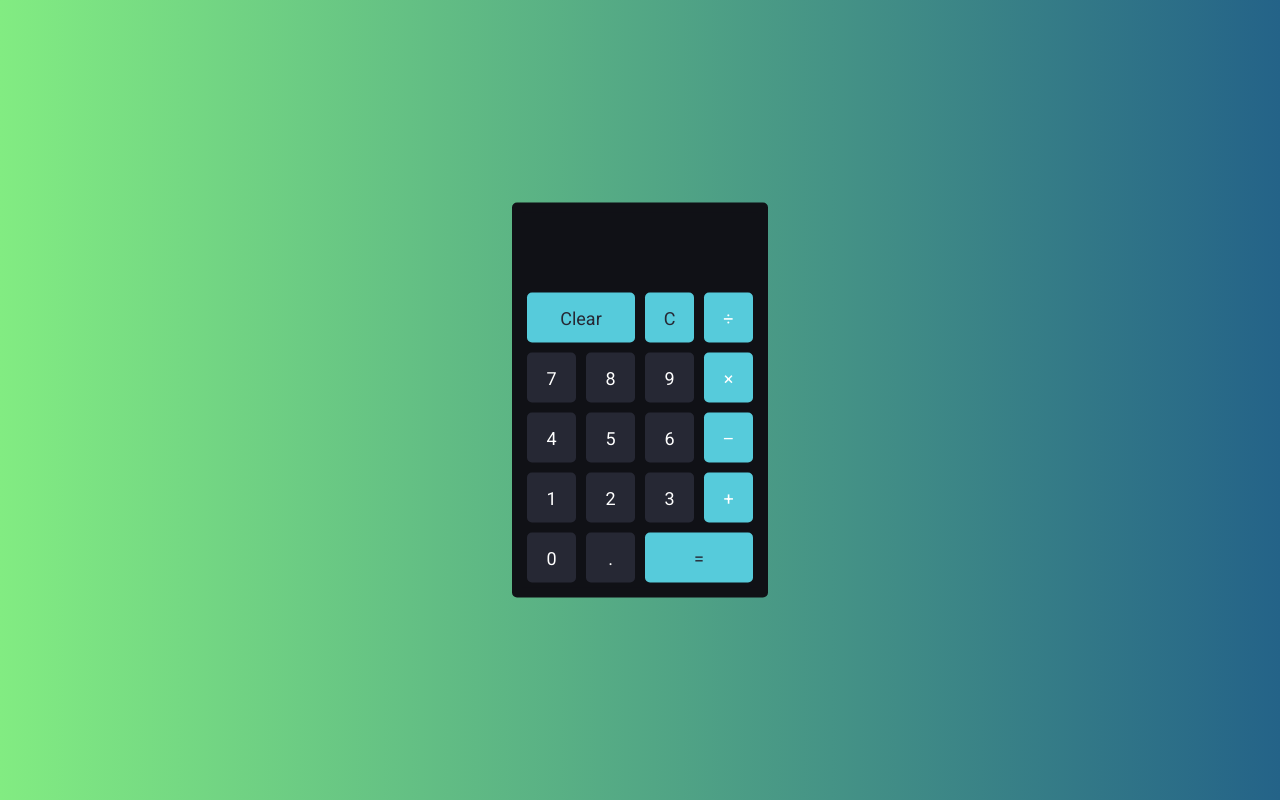
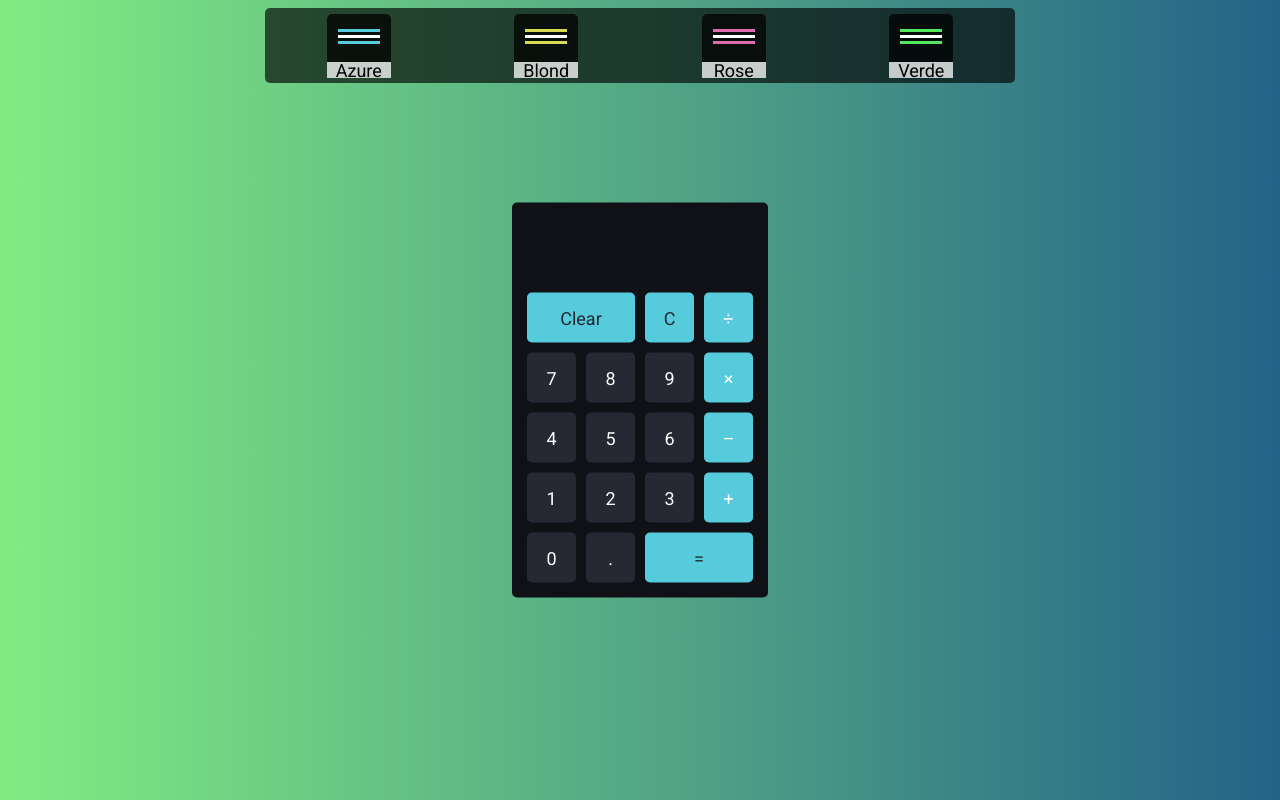
Before and after one commit to Ebaby-Portfolio/reactjs-calculator, a React (Create React App) app: page / in a window 1280 px wide. Built offline with nearby package versions, Linux system fonts and the light colour scheme.

Commit message:
implemented theme bar

```diff
--- a/src/App.js
+++ b/src/App.js
@@ -4,6 +4,7 @@ import './stylesheets/App.css';
 
 function App() {
   const [result, setResult] = useState('');
+  const [theme, setTheme] = useState('highlight-azure');
 
   const handleClick = (e) => {
     if (result === "Error") return;
@@ -30,6 +31,12 @@ function App() {
     }
   }
 
+  function onClickApplyTheme(themeName) {
+    const newTheme = "highlight-".concat(themeName.toString().toLowerCase());
+    console.log(newTheme);
+    setTheme(newTheme);
+  }
+
   return (
     <>
       <div className="container">
@@ -37,27 +44,27 @@ function App() {
           <input type="text" value={result} />
         </form>
         <div className="keypad">
-          <button className="highlight" onClick={clear} id="clear">Clear</button>
-          <button className="highlight" onClick={backspace} id="backspace">C</button>
-          <button className="highlight" name="/" onClick={handleClick}>&divide;</button>
+          <button className={theme} onClick={clear} id="clear">Clear</button>
+          <button className={theme} onClick={backspace} id="backspace">C</button>
+          <button className={theme} name="/" onClick={handleClick}>&divide;</button>
           <button name="7" onClick={handleClick}>7</button>
           <button name="8" onClick={handleClick}>8</button>
           <button name="9" onClick={handleClick}>9</button>
-          <button className="highlight" name="*" onClick={handleClick}>&times;</button>
+          <button className={theme} name="*" onClick={handleClick}>&times;</button>
           <button name="4" onClick={handleClick}>4</button>
           <button name="5" onClick={handleClick}>5</button>
           <button name="6" onClick={handleClick}>6</button>
-          <button className="highlight" name="-" onClick={handleClick}>&ndash;</button>
+          <button className={theme} name="-" onClick={handleClick}>&ndash;</button>
           <button name="1" onClick={handleClick}>1</button>
           <button name="2" onClick={handleClick}>2</button>
           <button name="3" onClick={handleClick}>3</button>
-          <button className="highlight" name="+" onClick={handleClick}>+</button>
+          <button className={theme} name="+" onClick={handleClick}>+</button>
           <button name="0" onClick={handleClick}>0</button>
           <button name="." onClick={handleClick}>.</button>
-          <button className="highlight" onClick={calculate} id="result">=</button>
+          <button className={theme} onClick={calculate} id="result">=</button>
         </div>
       </div>
-      <Themes />
+      <Themes onClickApplyTheme={onClickApplyTheme} />
     </>
   );
 }
--- /dev/null
+++ b/src/components/Theme.js
@@ -0,0 +1,15 @@
+import React from 'react'
+import '../stylesheets/theme.css'
+
+export default function Theme({ name, bunClass, onClickApplyTheme }) {
+    return (
+        <div name={name} className="theme" onClick={() => onClickApplyTheme(name)}>
+            <div className="buns">
+                <div className={`bun ${bunClass}`}></div>
+                <div className="bun white"></div>
+                <div className={`bun ${bunClass}`}></div>
+            </div>
+            <div className='name'>{name}</div>
+        </div>
+    )
+}
--- a/src/components/Themes.js
+++ b/src/components/Themes.js
@@ -1,12 +1,14 @@
 import React from 'react'
+import Theme from './Theme'
+import '../stylesheets/theme.css'
 
-export default function Themes(onClickApplyTheme) {
+export default function Themes({ onClickApplyTheme }) {
     return (
         <div className="themes">
-            <div name="" className="theme" onClick={(e) => onClickApplyTheme(e)}></div>
-            <div name="" className="theme" onClick={(e) => onClickApplyTheme(e)}></div>
-            <div name="" className="theme" onClick={(e) => onClickApplyTheme(e)}></div>
-            <div name="" className="theme" onClick={(e) => onClickApplyTheme(e)}></div>
+            <Theme name="Azure" bunClass='azure' onClickApplyTheme={onClickApplyTheme} />
+            <Theme name="Blond" bunClass='blond' onClickApplyTheme={onClickApplyTheme} />
+            <Theme name="Rose" bunClass='rose' onClickApplyTheme={onClickApplyTheme} />
+            <Theme name="Verde" bunClass='verde' onClickApplyTheme={onClickApplyTheme} />
         </div>
     )
 }
--- a/src/stylesheets/App.css
+++ b/src/stylesheets/App.css
@@ -83,6 +83,20 @@ button:active {
     outline: none;
 }
 
-.highlight {
+.highlight-azure {
     background: #56cbdb;
 }
+
+.highlight-blond {
+    background: #d7da4f;
+    color: black;
+}
+
+.highlight-rose {
+    background: #df6caf;
+}
+
+.highlight-verde {
+    background: #53e65f;
+    color: black;
+}
--- /dev/null
+++ b/src/stylesheets/theme.css
@@ -0,0 +1,71 @@
+.themes {
+    width: 750px;
+    height: 75px;
+    background: rgba(0, 0, 0, 0.65);
+    display: flex;
+    flex-direction: row;
+    justify-content: space-around;
+    align-items: center;
+    border-radius: 5px;
+}
+
+.theme {
+    width: 64px;
+    height: 64px;
+    border-radius: 3px;
+    display: flex;
+    flex-direction: column;
+    justify-content: center;
+    align-items: center;
+}
+
+.theme:hover {
+    cursor: pointer;
+}
+
+.theme .buns {
+    width: 100%;
+    height: 75%;
+    border-top-left-radius: 5px;
+    border-top-right-radius: 5px;
+    background: rgba(0, 0, 0, 0.75);
+    display: flex;
+    flex-direction: column;
+    justify-content: center;
+    align-items: center;
+}
+
+.theme .bun {
+    width: 65%;
+    height: 3px;
+    margin-bottom: 3px;
+}
+
+.white {
+    background: white;
+}
+
+.azure {
+    background: #56cbdb;
+}
+
+.blond {
+    background: #d7da4f;
+}
+
+.rose {
+    background: #df6caf;
+}
+
+.verde {
+    background: #53e65f;
+}
+
+.theme .name {
+    width: 100%;
+    height: 25%;
+    background: rgba(255, 255, 255, 0.75);
+    color: black;
+    text-align: center;
+    line-height: 17px;
+}
```
